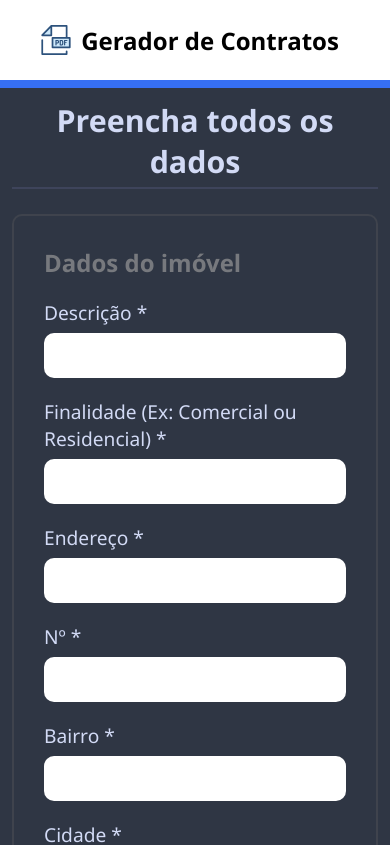
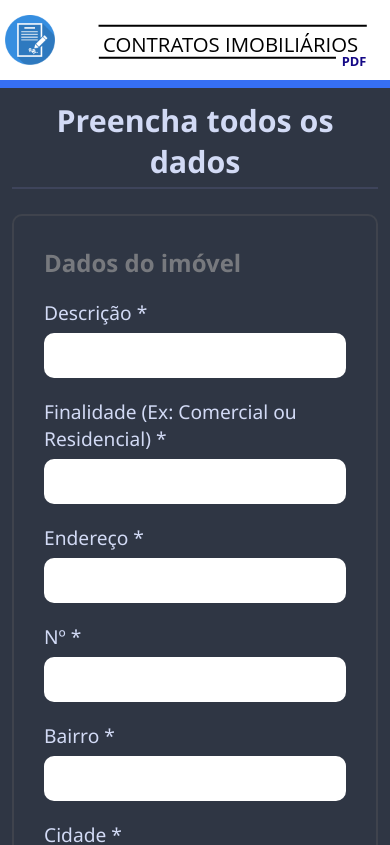
Before and after one commit to fabiano1133/app-generate-pdf-interface, a React (Create React App) app: page / in a window 390 px wide. Shown: the top 845 px of the page. Built offline with nearby package versions, Linux system fonts and the light colour scheme.

Commit message:
build: update responsive layout

```diff
--- a/src/components/Header/Header.jsx
+++ b/src/components/Header/Header.jsx
@@ -1,6 +1,6 @@
 import React from 'react';
 import  Logo  from '../LogoHeader/Logo';
-import LogoWhatsapp from '../LogoWhatsapp/LogoWhatsapp';
+import logo from '../../assets/images/header-logo.svg';
 import './header.css';
 
 export default function Header() {
@@ -8,7 +8,7 @@ export default function Header() {
 
         <header className="header">
             <Logo />
-            <h1>Gerador de Contratos</h1>
+              <img className="header-logo" src={logo} alt="header-logo"></img>
         </header>
     )
 }
--- a/src/components/Header/header.css
+++ b/src/components/Header/header.css
@@ -17,7 +17,12 @@ header {
   }
 
   .logo {
-    width: 60px;
+    width: 70px;
+  }
+
+  .header-logo {
+    margin-top: 20px;
+    width: 580px;
   }
 
   .logoWpp {
@@ -31,21 +36,16 @@ header {
     color: #366ff3;
   }
 
-  @media only screen and (max-device-width: 900px) {
-    h1 {
-      font-size: 20px;
+  @media only screen and ( max-device-width: 896px) {
+    .logo {
+      width: 50px;
     }
 
-    .contato {
-      font-size: 8px;
+    .header-logo {
+      width: 360px;
     }
 
-    .logo {
-      width: 30px;
-    }
-
-    .header h1 {
-      font-size: 1.5rem;
-      padding: 10px;
+    header {
+      padding-left: 60px;
     }
   }
--- a/src/components/LogoHeader/Logo.jsx
+++ b/src/components/LogoHeader/Logo.jsx
@@ -1,5 +1,5 @@
 import React from 'react';
-import image from '../../../src/assets/images/logo.svg';
+import image from '../../../src/assets/images/logo.png';
 
 export default function Logo() {
     return (
```
Also changed, not shown: src/assets/images/header-logo.svg (added), src/assets/images/logo.png (added).
